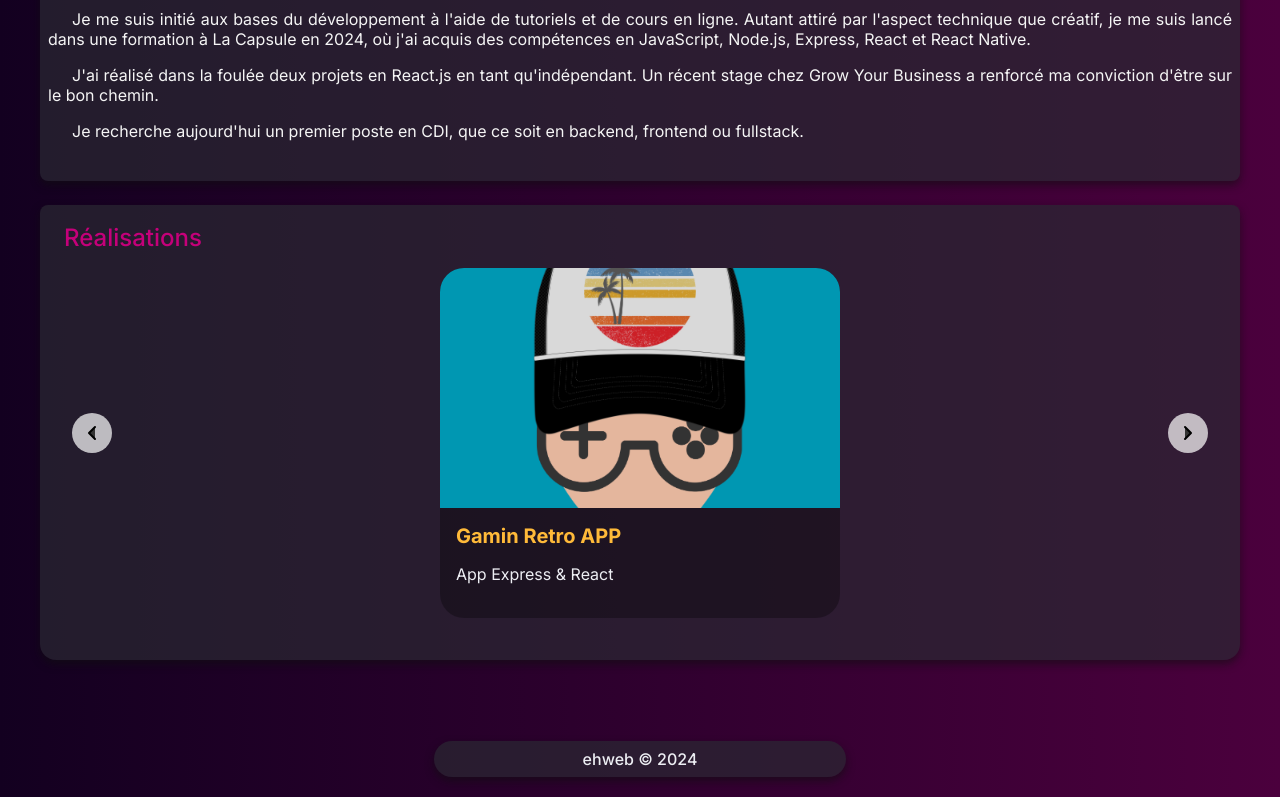
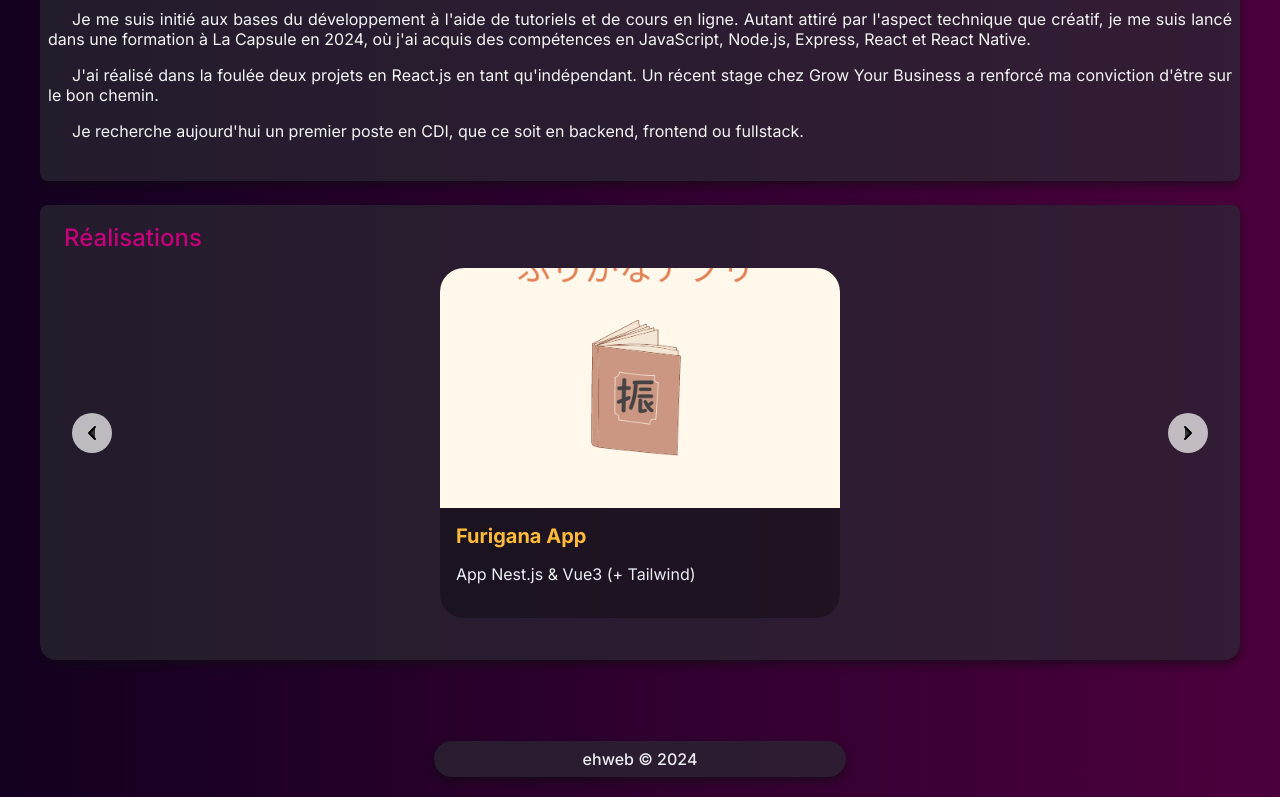
Before and after one commit to e-hainaux/ehweb, a Next.js app: page / in a window 1280 px wide. Shown: the part 500-1297 px from the top of the page. Built offline with nearby package versions, Linux system fonts and the light colour scheme.

Commit message:
feat new project added > furigana app

```diff
--- /dev/null
+++ b/app/components/ProjectDetails/FuriganaApp.tsx
@@ -0,0 +1,25 @@
+import React from "react";
+import Image from "next/image";
+import styles from "../../styles/ProjectDetails.module.css";
+
+const DressCode: React.FC = () => (
+  <div className={styles.projectDetails}>
+    <Image
+      src="/images/LogoFuriganaApp.png"
+      alt="Furigana App"
+      width={800}
+      height={600}
+    />
+    <h2>{`Appli Nest.js & Vue3 (+ Tailwind)`}</h2>
+    <p>Description détaillée du projet Furigana App...</p>
+    <a
+      href="https://github.com/e-hainaux/furigana-app"
+      target="_blank"
+      rel="noopener noreferrer"
+    >
+      Voir le code sur GitHub
+    </a>
+  </div>
+);
+
+export default DressCode;
--- a/app/data/projectsData.ts
+++ b/app/data/projectsData.ts
@@ -1,3 +1,4 @@
+import FuriganaApp from "../components/ProjectDetails/FuriganaApp";
 import GaminRetroApp from "../components/ProjectDetails/GaminRetroApp";
 import Portfolio from "../components/ProjectDetails/Portfolio";
 import OJQ from "../components/ProjectDetails/OJQ";
@@ -22,6 +23,18 @@ export interface Project {
 export const projects: Project[] = [
   {
     id: 1,
+    title: "Furigana App",
+    description: "App Nest.js & Vue3 (+ Tailwind)",
+    imageUrl: "/images/LogoFuriganaApp.png",
+    fullDescription:
+      "Dans le but d'étendre mes compétences en apprenant à développer sous Vue3 avec Tailwind CSS, j'ai développé cet outil applicatif qui permet de retranscrire un texte japonais dans une version comprenant la prononciation des idéogrammes (kanji). Pour cette partie technique, j'ai fait appel à l'API 'kuroshiro' qui est spécialement conçue pour ce type de besoin. J'ai pu joindre l'utile à l'agréable, étant moi-même amateur de la langue japonaise.",
+    technologies: ["Nest.js", "Vue3", "Typescript", "Tailwind CSS"],
+    githubLink: "",
+    liveLink: "https://furigana-app.vercel.app/",
+    component: FuriganaApp,
+  },
+  {
+    id: 2,
     title: "Gamin Retro APP",
     description: "App Express & React",
     imageUrl: "/images/GaminRetroLogo.png",
@@ -33,7 +46,7 @@ export const projects: Project[] = [
     component: GaminRetroApp,
   },
   {
-    id: 2,
+    id: 3,
     title: "Portfolio",
     description: "Site Next (TS) & React",
     imageUrl: "/images/portfolio.png",
@@ -45,7 +58,7 @@ export const projects: Project[] = [
     component: Portfolio,
   },
   {
-    id: 3,
+    id: 4,
     title: "On Joue Quand",
     description: "Appli Nest & React Native (développement en cours)",
     imageUrl: "/images/OJQ.png",
@@ -59,7 +72,7 @@ export const projects: Project[] = [
     component: OJQ,
   },
   {
-    id: 4,
+    id: 5,
     title: "Helene Pro +",
     description: "Site Express & React (développement en cours)",
     imageUrl: "/images/HelenePetSitting.png",
@@ -71,7 +84,7 @@ export const projects: Project[] = [
     component: HelenePro,
   },
   {
-    id: 5,
+    id: 6,
     title: "SYA - Sara Yoga Arras",
     description: "Site Express & React (développement en cours)",
     imageUrl: "/images/SYA.png",
@@ -83,7 +96,7 @@ export const projects: Project[] = [
     component: SYA,
   },
   {
-    id: 6,
+    id: 7,
     title: "DressCode",
     description: "Appli Express & React Native (MVP de fin de formation)",
     imageUrl: "/images/DressCode.png",
@@ -96,7 +109,7 @@ export const projects: Project[] = [
     component: DressCode,
   },
   {
-    id: 7,
+    id: 8,
     title: "GaminRetro",
     description: "Site WordPress",
     imageUrl: "/images/GaminRetro.png",
```
Also changed, not shown: public/images/LogoFuriganaApp.png (added).
